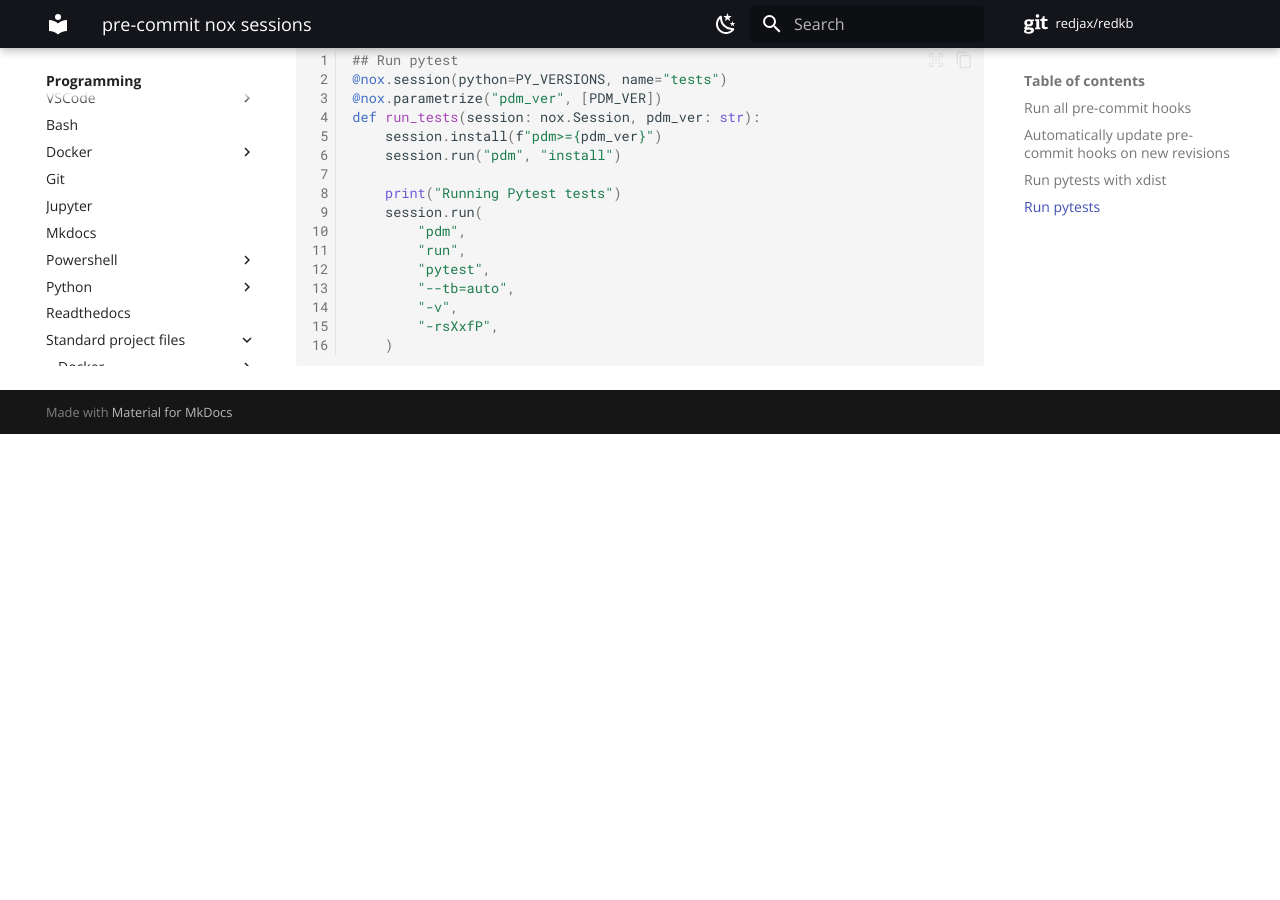
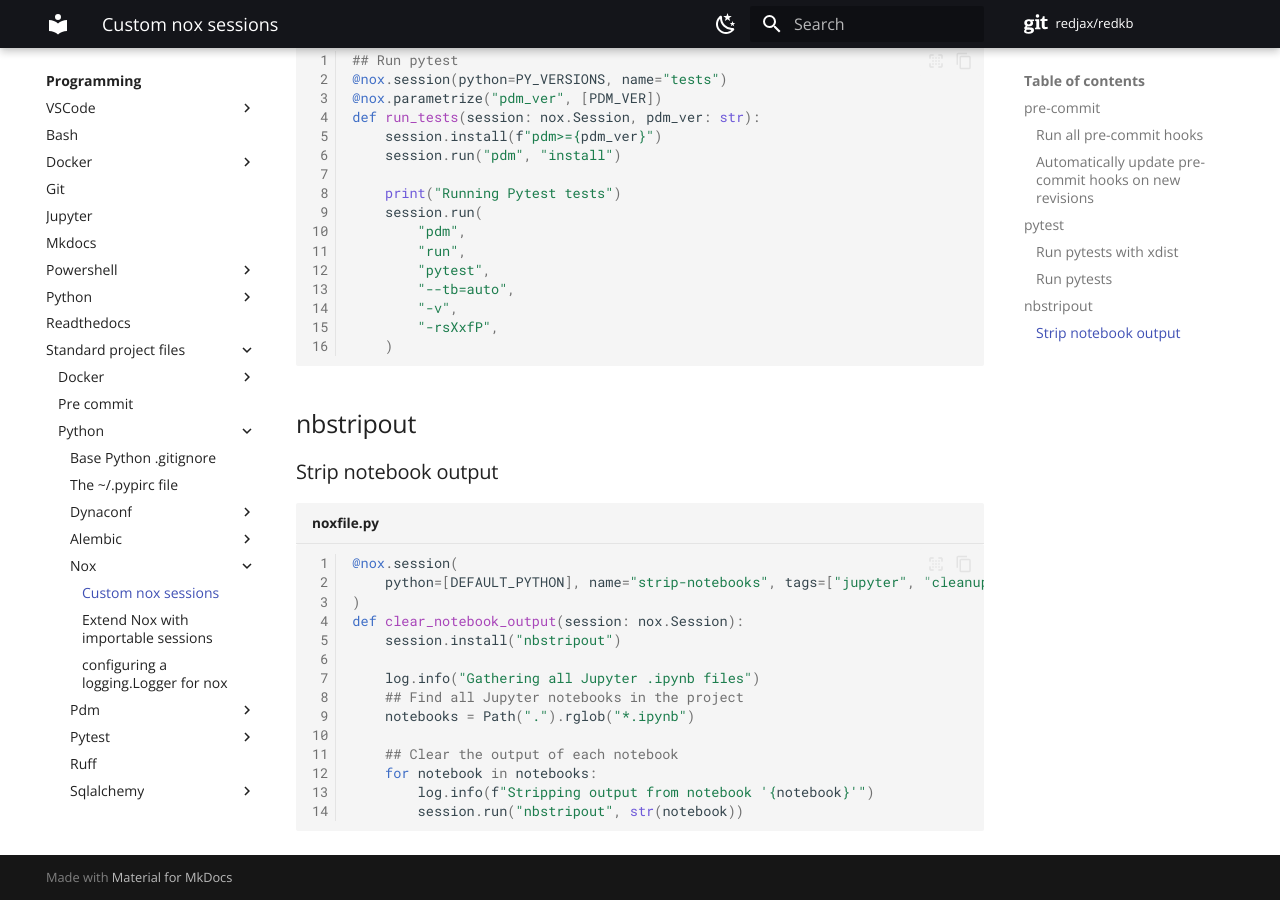
Before and after one commit to redjax/redkb, an MkDocs documentation site: the page built from docs/programming/standard-project-files/python/nox/custom-sessions.md, in a window 1280 px wide and 900 px high, scrolled down 1555 px. Built offline with MkDocs 1.6.1 and Material for MkDocs 9.7.7, drawn with Linux system fonts in a browser that asks for light colours; comment, search, counter and statistics services are not loaded; before the commit the page ends 1989 px from its top, so only the background shows below that; some of the changed text lies outside the part shown.

Commit message:
Update nox sessions page

````diff
--- a/docs/programming/standard-project-files/python/nox/pre-commit.md
+++ b/docs/programming/standard-project-files/python/nox/custom-sessions.md
@@ -4,13 +4,15 @@ tags:
     - python
     - nox
     - pre-commit
+    - jupyter
+    - pytest
 ---
 
-# pre-commit nox sessions
+# Custom nox sessions
 
-Code snippets for `nox` sessions
+## pre-commit
 
-## Run all pre-commit hooks
+### Run all pre-commit hooks
 
 ```py title="noxfile.py" linenums="1"
 ## Run all pre-commit hooks
@@ -24,7 +26,7 @@ def run_pre_commit_all(session: nox.Session):
 
 ```
 
-## Automatically update pre-commit hooks on new revisions
+### Automatically update pre-commit hooks on new revisions
 
 ```py title="noxfile.py" linenums="1"
 ## Automatically update pre-commit hooks on new revisions
@@ -36,7 +38,9 @@ def run_pre_commit_autoupdate(session: nox.Session):
     session.run("pre-commit", "run", "pre-commit-update")
 ```
 
-## Run pytests with xdist
+## pytest
+
+### Run pytests with xdist
 
 `pytest-xdist` runs tests concurrently, significantly improving test execution speed.
 
@@ -61,7 +65,7 @@ def run_tests(session: nox.Session, pdm_ver: str):
     )
 ```
 
-## Run pytests
+### Run pytests
 
 ```py title="noxfile.py" linenums="1"
 ## Run pytest
@@ -81,3 +85,24 @@ def run_tests(session: nox.Session, pdm_ver: str):
         "-rsXxfP",
     )
 ```
+
+## nbstripout
+
+### Strip notebook output
+
+```python title="noxfile.py" linenums="1"
+@nox.session(
+    python=[DEFAULT_PYTHON], name="strip-notebooks", tags=["jupyter", "cleanup"]
+)
+def clear_notebook_output(session: nox.Session):
+    session.install("nbstripout")
+
+    log.info("Gathering all Jupyter .ipynb files")
+    ## Find all Jupyter notebooks in the project
+    notebooks = Path(".").rglob("*.ipynb")
+
+    ## Clear the output of each notebook
+    for notebook in notebooks:
+        log.info(f"Stripping output from notebook '{notebook}'")
+        session.run("nbstripout", str(notebook))
+```
````
